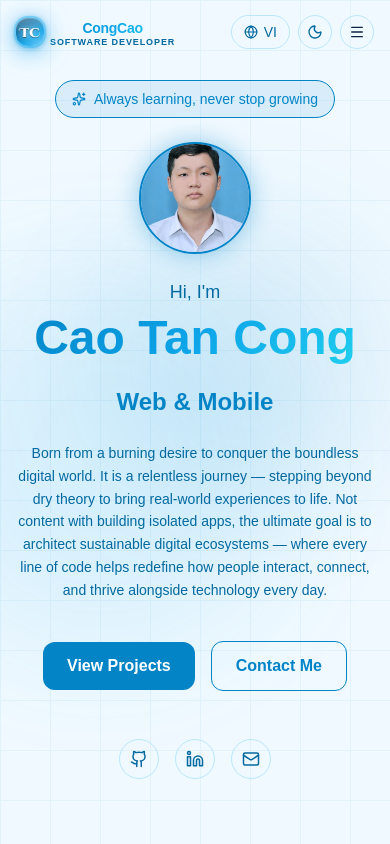
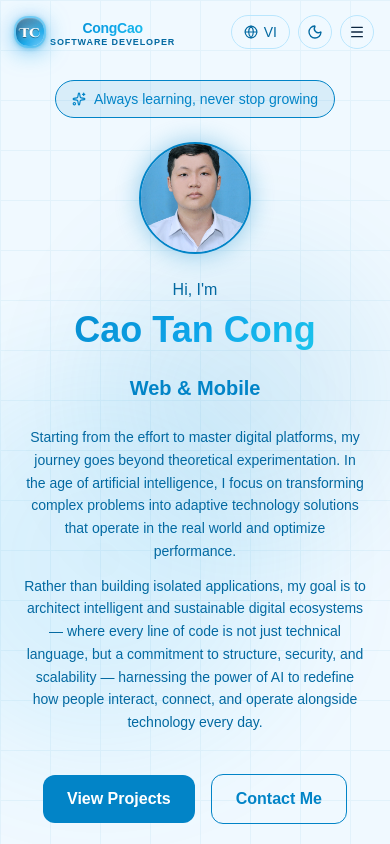
Before and after one commit to CongCaoIT/portfolio, a Next.js app: page /en in a window 390 px wide. Shown: the top 844 px of the page. Built offline with nearby package versions, Linux system fonts and the light colour scheme.

Commit message:
Cập nhật nội dung và cải thiện giao diện phần Hero, thêm mô tả phụ cho vai trò

```diff
--- a/messages/en.json
+++ b/messages/en.json
@@ -13,7 +13,8 @@
     "name": "Cao Tan Cong",
     "title": "Software Developer",
     "roles": ["Software", "Developer", "Web & Mobile", "Freelancer"],
-    "subtitle": "Born from a burning desire to conquer the boundless digital world. It is a relentless journey — stepping beyond dry theory to bring real-world experiences to life. Not content with building isolated apps, the ultimate goal is to architect sustainable digital ecosystems — where every line of code helps redefine how people interact, connect, and thrive alongside technology every day.",
+    "subtitle": "Starting from the effort to master digital platforms, my journey goes beyond theoretical experimentation. In the age of artificial intelligence, I focus on transforming complex problems into adaptive technology solutions that operate in the real world and optimize performance.",
+    "subtitle2": "Rather than building isolated applications, my goal is to architect intelligent and sustainable digital ecosystems — where every line of code is not just technical language, but a commitment to structure, security, and scalability — harnessing the power of AI to redefine how people interact, connect, and operate alongside technology every day.",
     "cta_projects": "View Projects",
     "cta_contact": "Contact Me",
     "available": "Always learning, never stop growing"
--- a/messages/vi.json
+++ b/messages/vi.json
@@ -13,7 +13,8 @@
     "name": "Cao Tấn Công",
     "title": "Lập Trình Viên Phần Mềm",
     "roles": ["Software", "Developer", "Web & Mobile", "Freelancer"],
-    "subtitle": "Khởi nguồn từ khao khát chinh phục thế giới số vô tận. Đó là một hành trình không ngừng nghỉ, bước ra khỏi những trang lý thuyết khô khan để hiện thực hóa những trải nghiệm thực thụ mang hơi thở cuộc sống. Không dừng lại ở việc phát triển những ứng dụng đơn lẻ, mục tiêu tối thượng là kiến tạo nên những hệ sinh thái số bền vững — nơi mỗi dòng code đều góp phần tái định nghĩa cách con người tương tác, kết nối và vận hành cùng công nghệ mỗi ngày.",
+    "subtitle": "Khởi nguồn từ nỗ lực làm chủ các nền tảng số, hành trình của tôi không dừng lại ở những lý thuyết thực nghiệm. Trong kỷ nguyên trí tuệ nhân tạo, tôi tập trung chuyển hóa các bài toán phức tạp thành giải pháp công nghệ có khả năng tự thích nghi, vận hành thực tế và tối ưu hiệu suất.",
+    "subtitle2": "Thay vì phát triển những ứng dụng đơn lẻ, mục tiêu của tôi là kiến tạo các hệ sinh thái số thông minh và bền vững. Tại đó, mỗi dòng code không chỉ là ngôn ngữ kỹ thuật, mà là cam kết về cấu trúc, tính bảo mật và khả năng mở rộng — tận dụng sức mạnh của AI để tái định nghĩa cách con người tương tác, kết nối và vận hành cùng công nghệ mỗi ngày.",
     "cta_projects": "Xem Dự Án",
     "cta_contact": "Liên Hệ",
     "available": "Luôn học hỏi, không ngừng phát triển"
--- a/src/components/sections/Hero.tsx
+++ b/src/components/sections/Hero.tsx
@@ -25,7 +25,7 @@ export function Hero() {
   return (
     <section
       id="hero"
-      className="min-h-screen flex items-center justify-center relative overflow-hidden px-4 pt-20"
+      className="min-h-screen flex items-center justify-center relative overflow-hidden px-4 sm:px-6 lg:px-8 pt-20"
     >
       {/* Background grid */}
       <div
@@ -47,7 +47,7 @@ export function Hero() {
         style={{ background: "var(--accent)" }}
       />
 
-      <div className="relative z-10 text-center max-w-4xl mx-auto">
+      <div className="relative z-10 text-center w-full max-w-4xl mx-auto">
         {/* Badge */}
         <motion.div
           initial={{ opacity: 0, y: 20 }}
@@ -88,7 +88,7 @@ export function Hero() {
           initial={{ opacity: 0, y: 20 }}
           animate={{ opacity: 1, y: 0 }}
           transition={{ duration: 0.5, delay: 0.1 }}
-          className="text-lg md:text-xl mb-2"
+          className="text-base sm:text-lg md:text-xl mb-2"
           style={{ color: "var(--muted-foreground)" }}
         >
           {t("greeting")}
@@ -99,7 +99,7 @@ export function Hero() {
           initial={{ opacity: 0, y: 20 }}
           animate={{ opacity: 1, y: 0 }}
           transition={{ duration: 0.5, delay: 0.2 }}
-          className="text-5xl md:text-7xl font-bold mb-4 pb-2 gradient-text"
+          className="text-4xl sm:text-5xl md:text-7xl font-bold mb-4 pb-2 gradient-text"
         >
           {t("name")}
         </motion.h1>
@@ -109,7 +109,7 @@ export function Hero() {
           initial={{ opacity: 0, y: 20 }}
           animate={{ opacity: 1, y: 0 }}
           transition={{ duration: 0.5, delay: 0.3 }}
-          className="text-2xl md:text-3xl font-semibold mb-6 flex items-center justify-center gap-2"
+          className="text-xl sm:text-2xl md:text-3xl font-semibold mb-6 flex items-center justify-center gap-2"
           style={{ color: "var(--foreground)" }}
         >
           <AnimatePresence mode="wait">
@@ -127,15 +127,25 @@ export function Hero() {
         </motion.h2>
 
         {/* Subtitle */}
-        <motion.p
+        <motion.div
           initial={{ opacity: 0, y: 20 }}
           animate={{ opacity: 1, y: 0 }}
           transition={{ duration: 0.5, delay: 0.4 }}
-          className="text-sm md:text-base max-w-xl mx-auto mb-10 leading-relaxed text-center"
-          style={{ color: "var(--muted-foreground)" }}
+          className="w-full max-w-3xl mx-auto mb-10 space-y-3 text-center px-2 sm:px-0"
         >
-          {t("subtitle")}
-        </motion.p>
+          <p
+            className="text-sm md:text-base leading-relaxed"
+            style={{ color: "var(--muted-foreground)" }}
+          >
+            {t("subtitle")}
+          </p>
+          <p
+            className="text-sm md:text-base leading-relaxed"
+            style={{ color: "var(--muted-foreground)" }}
+          >
+            {t("subtitle2")}
+          </p>
+        </motion.div>
 
         {/* CTA Buttons */}
         <motion.div
```
